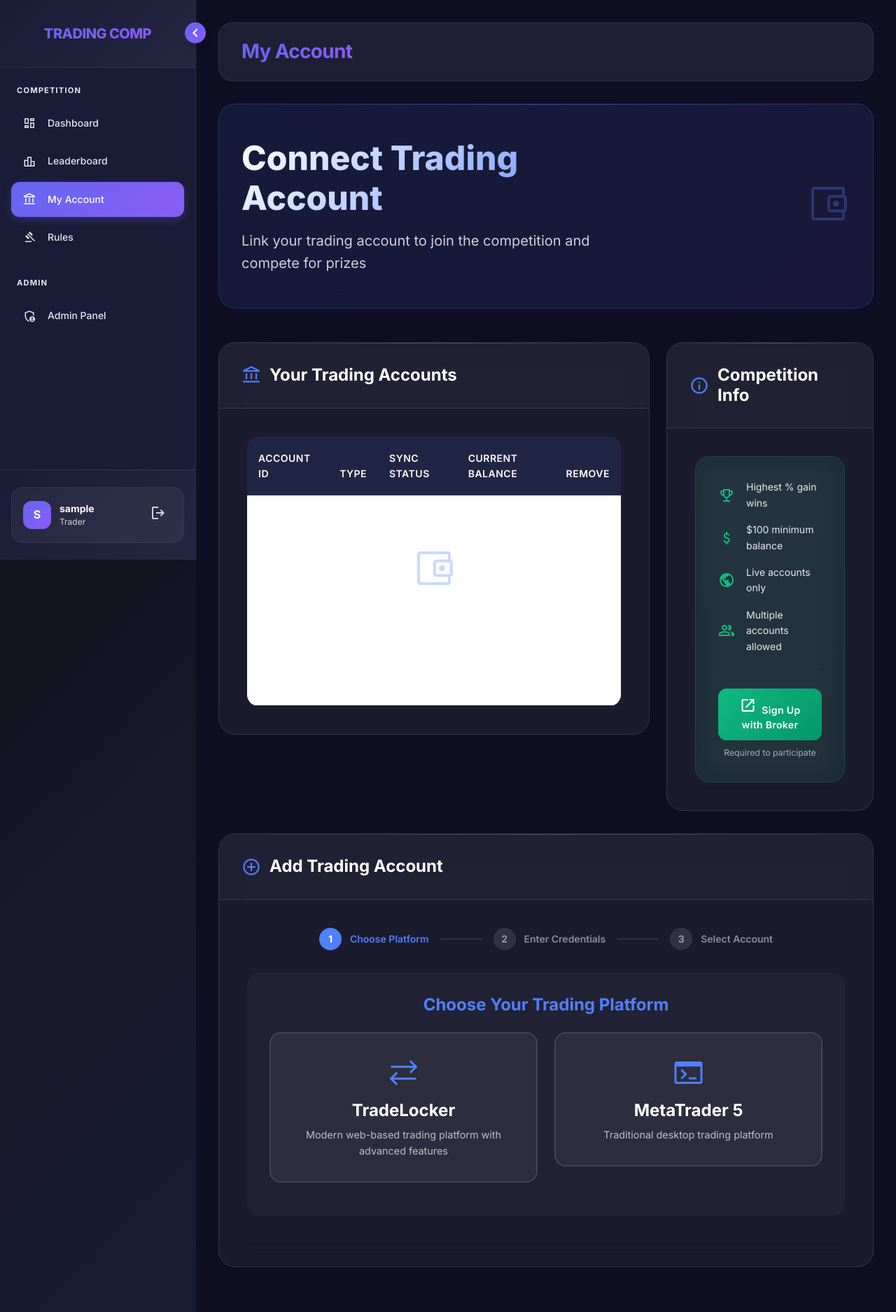
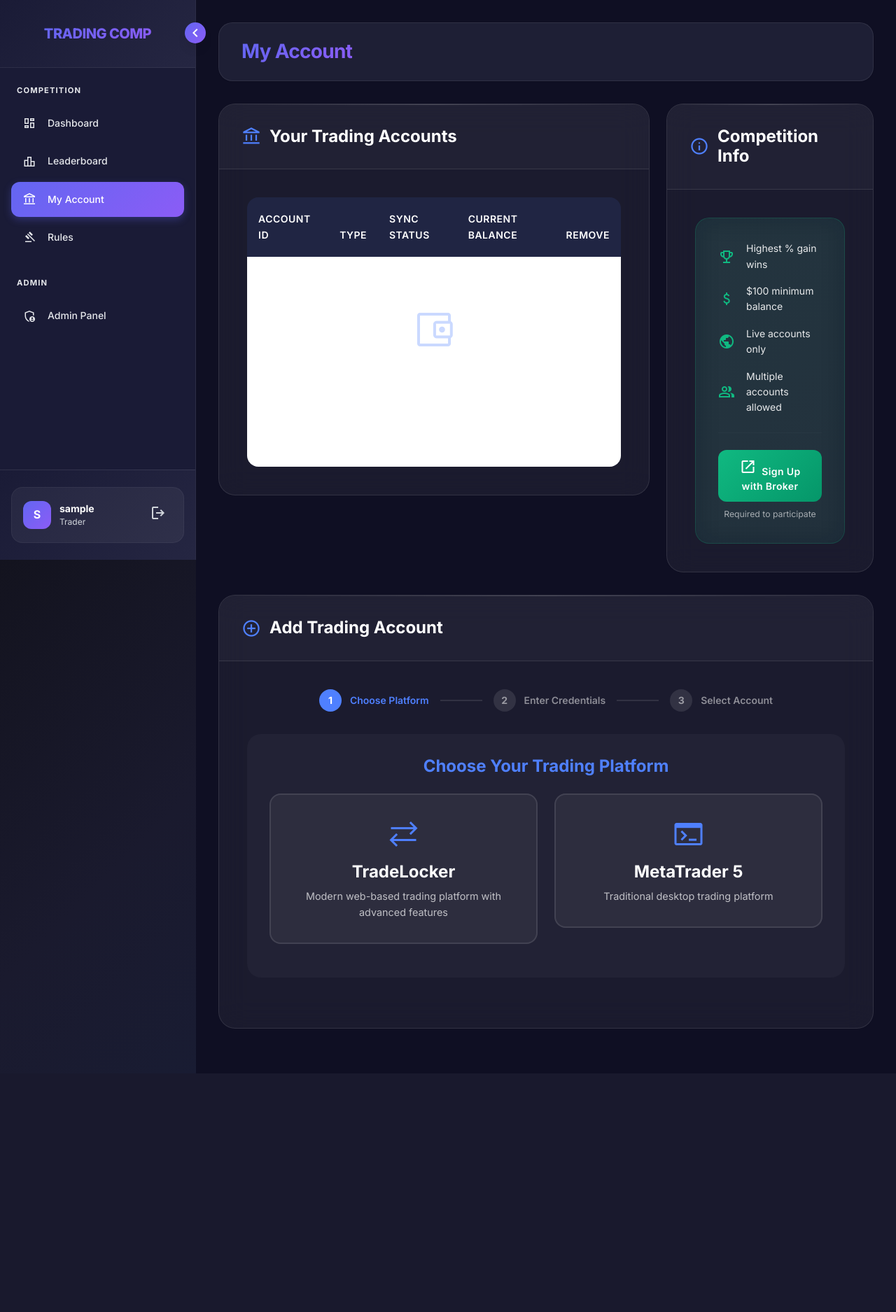
Before and after one commit to Tradersimpulse/tradecomp, a Flask app: page /accounts in a window 1280 px wide. Shown: the whole page at 70% size. After the commit the page ends 1470 px from the top, so only its background shows below. Run offline with Flask 3, Linux system fonts and the light colour scheme; the visitor is signed in with stand-in values (Sample User, id 1); data that the repository does not hold is empty.

Commit message:
Update accounts.html

```diff
--- a/templates/accounts.html
+++ b/templates/accounts.html
@@ -586,20 +586,6 @@
 {% endblock %}
 
 {% block content %}
-<!-- Hero Section -->
-<div class="accounts-hero fade-in-up">
-    <div class="row align-items-center">
-        <div class="col-lg-8">
-            <h1>Connect Trading Account</h1>
-            <p>Link your trading account to join the competition and compete for prizes</p>
-        </div>
-        <div class="col-lg-4 text-lg-end">
-            <span class="material-symbols-outlined" style="font-size: 4rem; color: rgba(79, 128, 255, 0.3);">
-                account_balance_wallet
-            </span>
-        </div>
-    </div>
-</div>
 
 <div class="row">
     <!-- Trading Accounts Section -->
```
